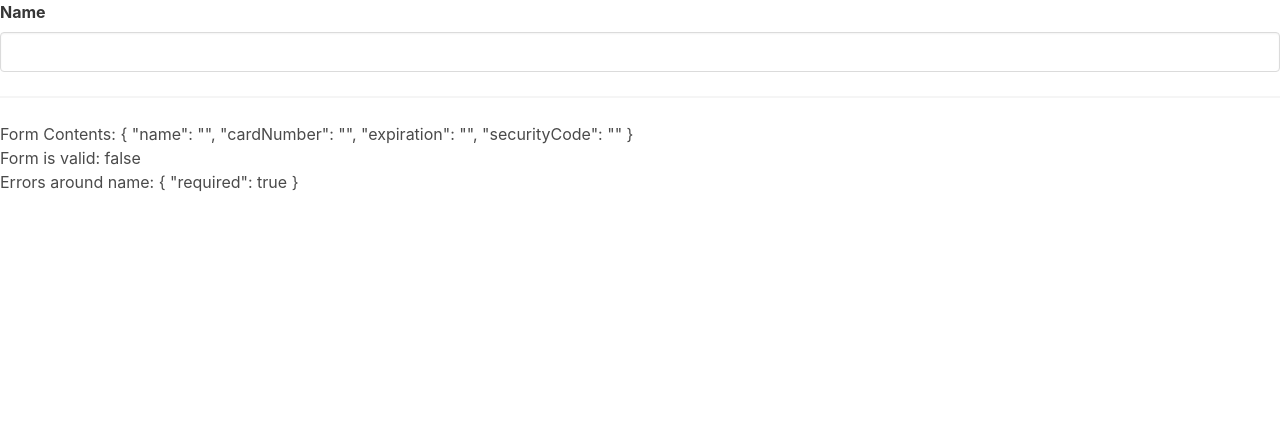
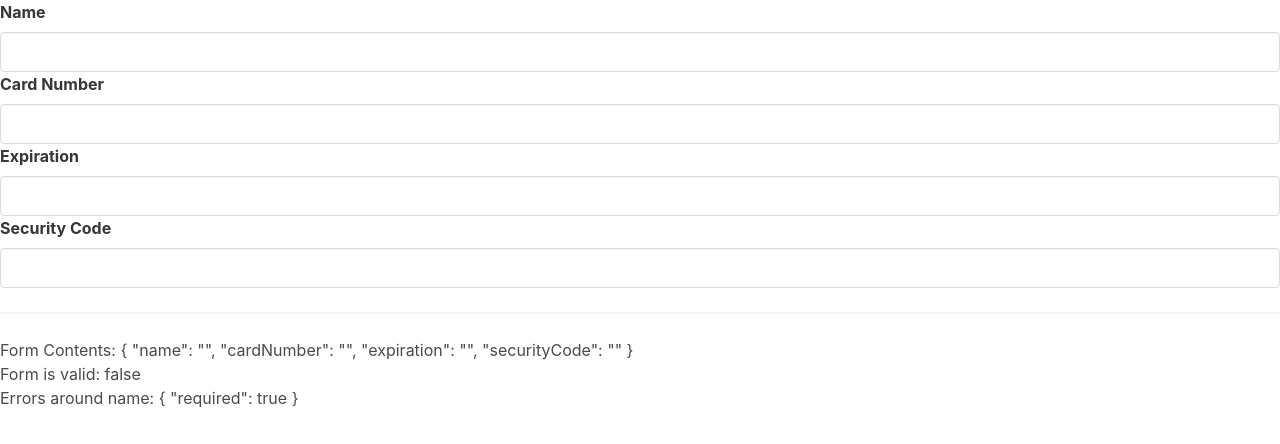
Before and after one commit to heshanu/angular-creditcard-payment-forms, an Angular app: page / in a window 1280 px wide. Shown: the top 444 px of the page. Built offline with nearby package versions, Linux system fonts and the light colour scheme.

Commit message:
added input to card form compoent.html

```diff
--- a/src/app/card-form/card-form.component.html
+++ b/src/app/card-form/card-form.component.html
@@ -1,5 +1,8 @@
 <form [formGroup]="$any(cardForm)">
   <app-input label="Name" [controls]="cardForm.get('name')"></app-input>
+  <app-input label="Card Number" [controls]="cardForm.get('cardNumber')"></app-input>
+  <app-input label="Expiration" [controls]="cardForm.get('expiration')"></app-input>
+  <app-input label="Security Code" [controls]="cardForm.get('securityCode')"></app-input>
 </form>
 <hr />
 <div>Form Contents: {{ cardForm.value | json }}</div>
```
